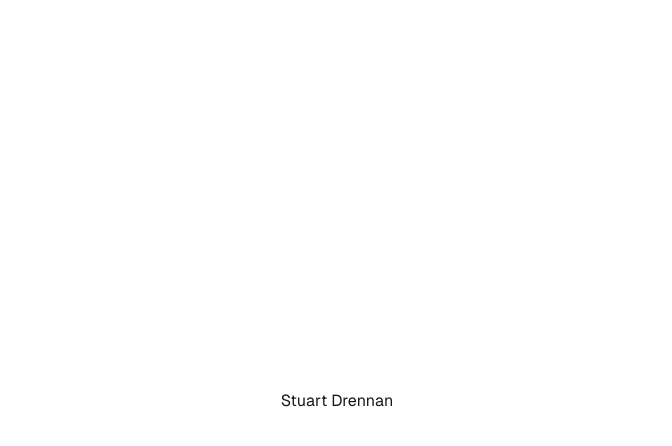
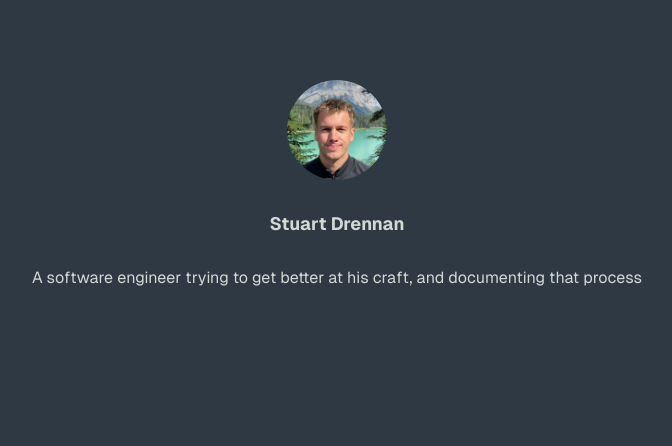
Before and after one commit to stuartdrennandev/website, a Next.js app: page / in a window 1280 px wide. Shown: the top 446 px of the page, without its empty margins (303-975 px from the left). Built offline with nearby package versions, Linux system fonts and the light colour scheme.

Commit message:
Adding a little image of me and a bit of a bio

```diff
--- a/src/app/page.module.css
+++ b/src/app/page.module.css
@@ -1,165 +1,52 @@
 .page {
-  --gray-rgb: 0, 0, 0;
-  --gray-alpha-200: rgba(var(--gray-rgb), 0.08);
-  --gray-alpha-100: rgba(var(--gray-rgb), 0.05);
-
-  --button-primary-hover: #383838;
-  --button-secondary-hover: #f2f2f2;
-
-  display: grid;
-  grid-template-rows: 20px 1fr 20px;
-  align-items: center;
-  justify-items: center;
+  display: flex;
+  flex-direction: column;
   min-height: 100svh;
   padding: 80px;
-  gap: 64px;
   font-family: var(--font-geist-sans);
+  background-color: #2E3944;
 }
 
-@media (prefers-color-scheme: dark) {
-  .page {
-    --gray-rgb: 255, 255, 255;
-    --gray-alpha-200: rgba(var(--gray-rgb), 0.145);
-    --gray-alpha-100: rgba(var(--gray-rgb), 0.06);
-
-    --button-primary-hover: #ccc;
-    --button-secondary-hover: #1a1a1a;
-  }
+.nav {
+  display: flex;
+  justify-content: center;
+  align-items: center;
+  height: 32px;
 }
 
 .main {
   display: flex;
   flex-direction: column;
+  align-items: center;
+  justify-content: center;
   gap: 32px;
-  grid-row-start: 2;
+  color: #D3D9D4;
 }
 
-.main ol {
-  font-family: var(--font-geist-mono);
-  padding-left: 0;
-  margin: 0;
-  font-size: 14px;
-  line-height: 24px;
-  letter-spacing: -0.01em;
-  list-style-position: inside;
+.main h1 {
+  font-size: large;
 }
 
-.main li:not(:last-of-type) {
-  margin-bottom: 8px;
+.main p {
+  display: flex;
+  text-align: center;
+  font-size: medium;
 }
 
-.main code {
-  font-family: inherit;
-  background: var(--gray-alpha-100);
-  padding: 2px 4px;
-  border-radius: 4px;
-  font-weight: 600;
+.main img {
+  border-radius: 50%;
 }
 
-.ctas {
-  display: flex;
-  gap: 16px;
-}
+.nav {
 
-.ctas a {
-  appearance: none;
-  border-radius: 128px;
-  height: 48px;
-  padding: 0 20px;
-  border: none;
-  border: 1px solid transparent;
-  transition: background 0.2s, color 0.2s, border-color 0.2s;
-  cursor: pointer;
-  display: flex;
-  align-items: center;
-  justify-content: center;
-  font-size: 16px;
-  line-height: 20px;
-  font-weight: 500;
-}
-
-a.primary {
-  background: var(--foreground);
-  color: var(--background);
-  gap: 8px;
-}
-
-a.secondary {
-  border-color: var(--gray-alpha-200);
-  min-width: 180px;
-}
-
-.footer {
-  grid-row-start: 3;
-  display: flex;
-  gap: 24px;
-}
-
-.footer a {
-  display: flex;
-  align-items: center;
-  gap: 8px;
-}
-
-.footer img {
-  flex-shrink: 0;
-}
-
-/* Enable hover only on non-touch devices */
-@media (hover: hover) and (pointer: fine) {
-  a.primary:hover {
-    background: var(--button-primary-hover);
-    border-color: transparent;
-  }
-
-  a.secondary:hover {
-    background: var(--button-secondary-hover);
-    border-color: transparent;
-  }
-
-  .footer a:hover {
-    text-decoration: underline;
-    text-underline-offset: 4px;
-  }
 }
 
 @media (max-width: 600px) {
   .page {
     padding: 32px;
-    padding-bottom: 80px;
   }
 
   .main {
     align-items: center;
   }
-
-  .main ol {
-    text-align: center;
-  }
-
-  .ctas {
-    flex-direction: column;
-  }
-
-  .ctas a {
-    font-size: 14px;
-    height: 40px;
-    padding: 0 16px;
-  }
-
-  a.secondary {
-    min-width: auto;
-  }
-
-  .footer {
-    flex-wrap: wrap;
-    align-items: center;
-    justify-content: center;
-  }
 }
-
-@media (prefers-color-scheme: dark) {
-  .logo {
-    filter: invert();
-  }
-}
--- a/src/app/page.tsx
+++ b/src/app/page.tsx
@@ -1,10 +1,20 @@
 import styles from "./page.module.css";
+import Image from "next/image";
+import profilePic from "../../public/profile-pic.jpeg"
 
 export default function Home() {
   return (
     <div className={styles.page}>
       <main className={styles.main}>
-        <p>Stuart Drennan</p>
+        <Image
+          src={profilePic}
+          alt={"A picture of me!"}
+          title={"A picture of me!"}
+          height={100}
+        />
+
+        <h1>Stuart Drennan</h1>
+        <p>A software engineer trying to get better at his craft, and documenting that process</p>
       </main>
     </div>
   );
```
Also changed, not shown: public/profile-pic.jpeg (added).
